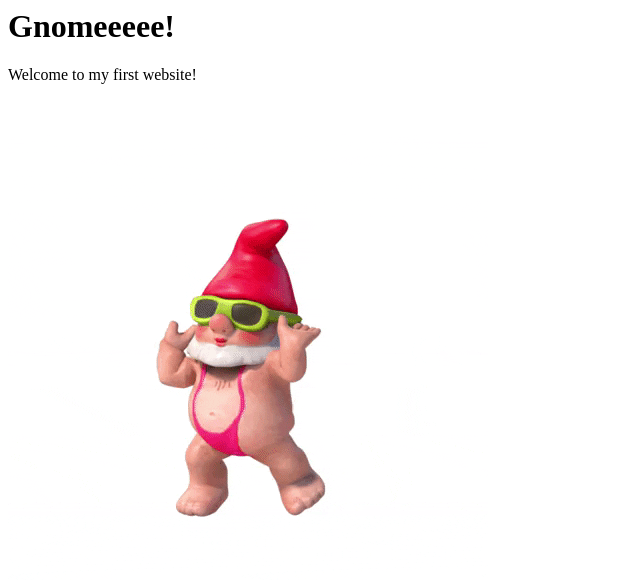
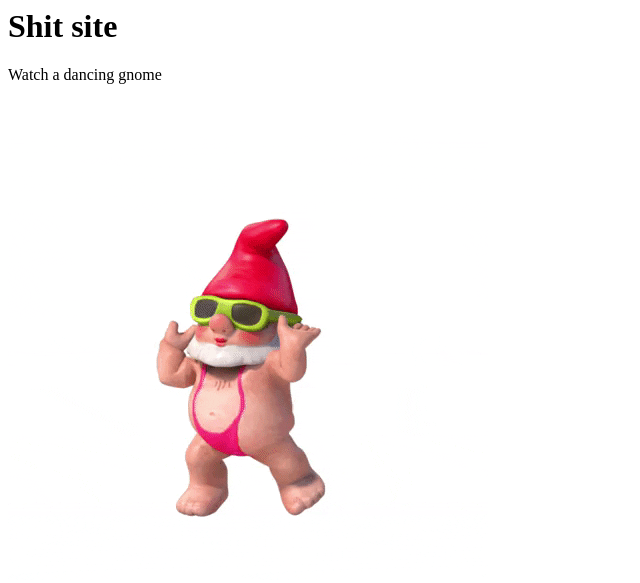
Before and after one commit to mattnewman87/github.io, a plain HTML site: page index.html in a window 1280 px wide. Shown: the whole page, without its empty margins (0-640 px from the left). Drawn offline with Linux system fonts and the light colour scheme.

Commit message:
Update index.html

```diff
--- a/index.html
+++ b/index.html
@@ -1,8 +1,8 @@
 <html>
 
 <body>
-  <h1>Gnomeeeee!</h1>
-  <p>Welcome to my first website!</p>
+  <h1>Shit site</h1>
+  <p>Watch a dancing gnome</p>
   <img src="giphy.gif" />
 </body>
 
```
